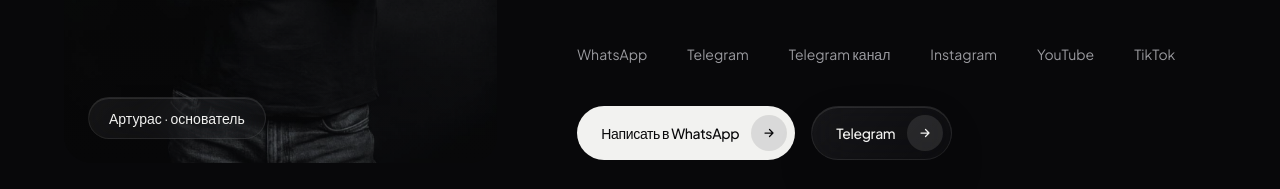
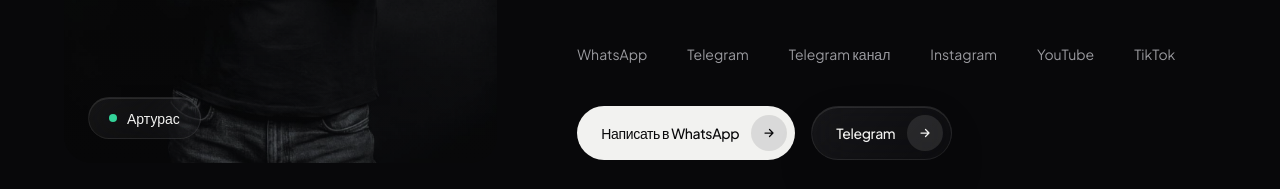
Before and after one commit to krikshchiunas/ARTURAS-REAL-ESTATE, a Next.js app: page / in a window 1280 px wide. Shown: the part 4754-4943 px from the top of the page. Built offline with nearby package versions, Linux system fonts and the light colour scheme.

Commit message:
Founder badge: green status dot, drop role label

```diff
--- a/components/sections/Founder.tsx
+++ b/components/sections/Founder.tsx
@@ -41,8 +41,12 @@ export function Founder() {
                 aria-hidden
                 className="absolute inset-0 bg-gradient-to-t from-ink/50 to-transparent"
               />
-              <div className="absolute bottom-6 left-6 glass rounded-full px-5 py-2.5 text-sm">
-                {site.founder} · основатель
+              <div className="absolute bottom-6 left-6 glass inline-flex items-center gap-2.5 rounded-full px-5 py-2.5 text-sm">
+                <span className="relative flex h-2 w-2" aria-hidden>
+                  <span className="absolute inline-flex h-full w-full animate-ping rounded-full bg-emerald-400 opacity-75" />
+                  <span className="relative inline-flex h-2 w-2 rounded-full bg-emerald-400" />
+                </span>
+                {site.founder}
               </div>
             </div>
           </Reveal>
```
